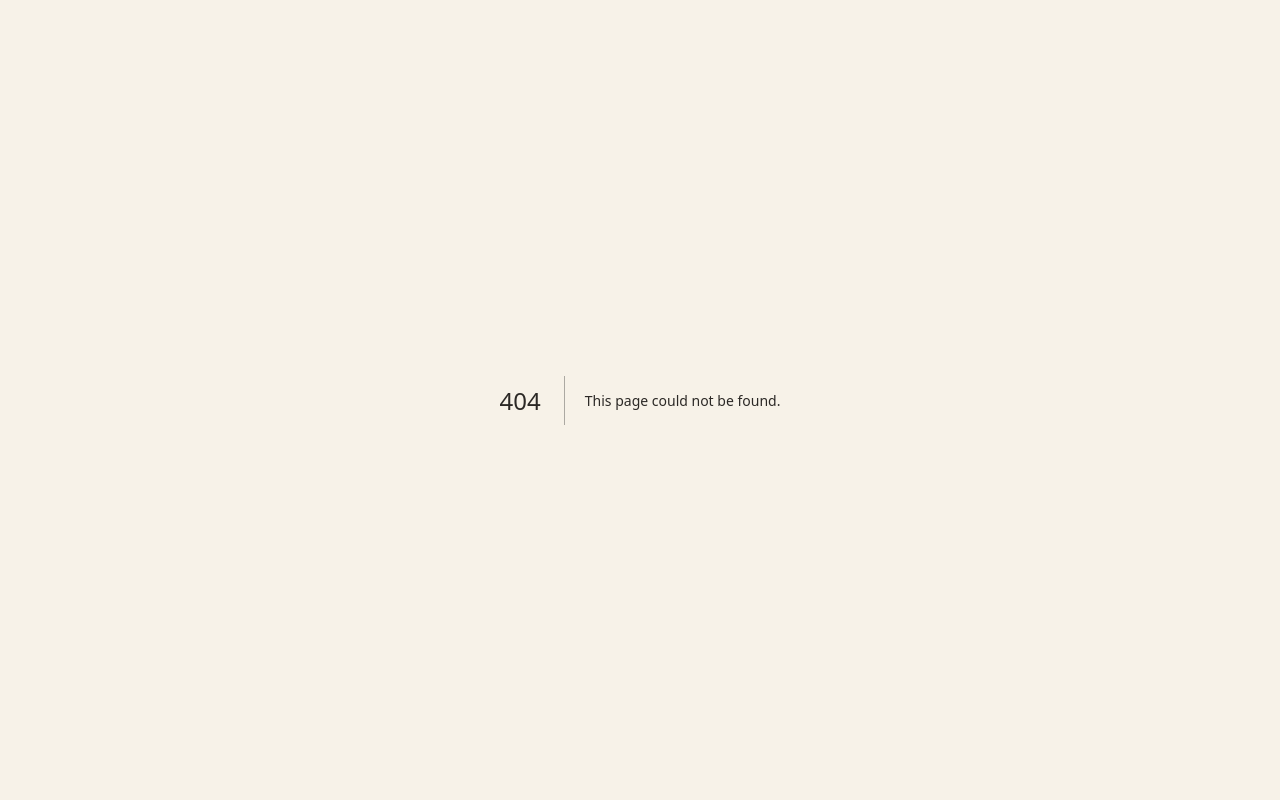
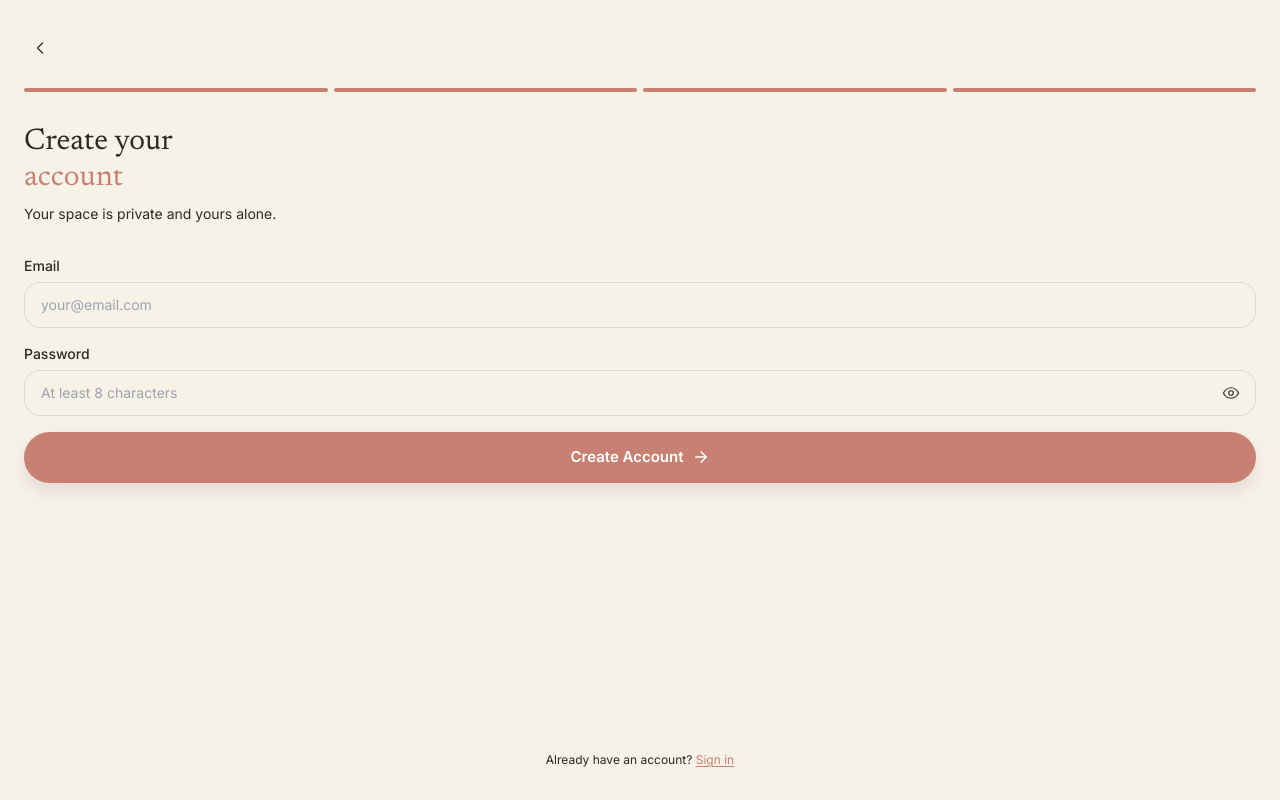
Before and after one commit to redlanternstudios/Amina, a Next.js app: page /onboarding/account in a window 1280 px wide. Before the commit this address had no page. Built offline with nearby package versions, Linux system fonts and the light colour scheme.

Commit message:
feat: add account creation page and onboarding preference update
Co-authored-by: RedLantern <69994675+redlanternstudios@users.noreply.github.com>

```diff
--- /dev/null
+++ b/app/(auth)/onboarding/account/page.tsx
@@ -0,0 +1,121 @@
+'use client'
+
+import { useState } from 'react'
+import { useRouter } from 'next/navigation'
+import { ChevronLeft, ArrowRight, Eye, EyeOff } from 'lucide-react'
+import { createClient } from '@/lib/supabase/client'
+
+export default function AccountPage() {
+  const router = useRouter()
+  const [email, setEmail] = useState('')
+  const [password, setPassword] = useState('')
+  const [showPassword, setShowPassword] = useState(false)
+  const [loading, setLoading] = useState(false)
+  const [error, setError] = useState<string | null>(null)
+
+  async function handleSubmit(e: React.FormEvent) {
+    e.preventDefault()
+    setError(null)
+    if (password.length < 8) {
+      setError('Password must be at least 8 characters.')
+      return
+    }
+    setLoading(true)
+    try {
+      const supabase = createClient()
+      const { error: signUpError } = await supabase.auth.signUp({
+        email: email.trim(),
+        password,
+      })
+      if (signUpError) {
+        setError(signUpError.message)
+        return
+      }
+      router.push('/onboarding/complete')
+    } finally {
+      setLoading(false)
+    }
+  }
+
+  return (
+    <div className="min-h-dvh bg-cream flex flex-col px-6 py-8">
+      <button onClick={() => router.back()} aria-label="Back" className="w-8 h-8 flex items-center justify-center mb-6 text-charcoal">
+        <ChevronLeft size={20} strokeWidth={1.5} />
+      </button>
+
+      {/* Progress */}
+      <div className="flex gap-1.5 mb-8">
+        {[1, 2, 3, 4].map(i => (
+          <div key={i} className="h-1 flex-1 rounded-full" style={{ backgroundColor: 'var(--amina-primary-action)' }} />
+        ))}
+      </div>
+
+      <div className="mb-8">
+        <h1 className="font-display text-3xl text-charcoal">Create your</h1>
+        <h1 className="font-display text-3xl text-rose-amina mb-2">account</h1>
+        <p className="text-charcoal/60 text-sm">Your space is private and yours alone.</p>
+      </div>
+
+      <form onSubmit={handleSubmit} className="space-y-4 flex-1">
+        <div>
+          <label htmlFor="email" className="block text-sm font-medium text-charcoal mb-1.5">Email</label>
+          <input
+            id="email"
+            type="email"
+            required
+            autoComplete="email"
+            value={email}
+            onChange={e => setEmail(e.target.value)}
+            placeholder="your@email.com"
+            className="w-full bg-cream rounded-xl px-4 py-3 text-charcoal text-sm outline-none focus:ring-2 focus:ring-rose-amina/30"
+            style={{ border: '1px solid var(--amina-border)' }}
+          />
+        </div>
+        <div>
+          <label htmlFor="password" className="block text-sm font-medium text-charcoal mb-1.5">Password</label>
+          <div className="relative">
+            <input
+              id="password"
+              type={showPassword ? 'text' : 'password'}
+              required
+              autoComplete="new-password"
+              value={password}
+              onChange={e => setPassword(e.target.value)}
+              placeholder="At least 8 characters"
+              className="w-full bg-cream rounded-xl px-4 py-3 pr-12 text-charcoal text-sm outline-none focus:ring-2 focus:ring-rose-amina/30"
+              style={{ border: '1px solid var(--amina-border)' }}
+            />
+            <button
+              type="button"
+              onClick={() => setShowPassword(v => !v)}
+              className="absolute right-4 top-1/2 -translate-y-1/2 text-charcoal/40 hover:text-charcoal/70"
+              aria-label={showPassword ? 'Hide password' : 'Show password'}
+            >
+              {showPassword ? <EyeOff size={18} strokeWidth={1.5} /> : <Eye size={18} strokeWidth={1.5} />}
+            </button>
+          </div>
+        </div>
+
+        {error && (
+          <p className="text-sm text-rose-amina bg-rose-50 rounded-xl px-4 py-3">{error}</p>
+        )}
+
+        <button
+          type="submit"
+          disabled={loading || !email || !password}
+          className="btn-primary w-full mt-4"
+        >
+          {loading ? 'Creating your account...' : 'Create Account'}
+          {!loading && <ArrowRight size={18} strokeWidth={1.75} />}
+        </button>
+      </form>
+
+      <p className="text-center text-xs text-charcoal/40 mt-6">
+        Already have an account?{' '}
+        <button onClick={() => router.push('/auth')} className="text-rose-amina underline underline-offset-2">
+          Sign in
+        </button>
+      </p>
+    </div>
+  )
+}
--- a/app/(auth)/onboarding/preferences/page.tsx
+++ b/app/(auth)/onboarding/preferences/page.tsx
@@ -28,7 +28,7 @@ export default function PreferencesPage() {
 
   function handleContinue() {
     sessionStorage.setItem('onboarding_prefs', JSON.stringify({ frequency, selectedTopics, address, reminders }))
-    router.push('/onboarding/complete')
+    router.push('/onboarding/account')
   }
 
   return (
```
Also changed, not shown: middleware.ts (added, +50 -0 lines).
